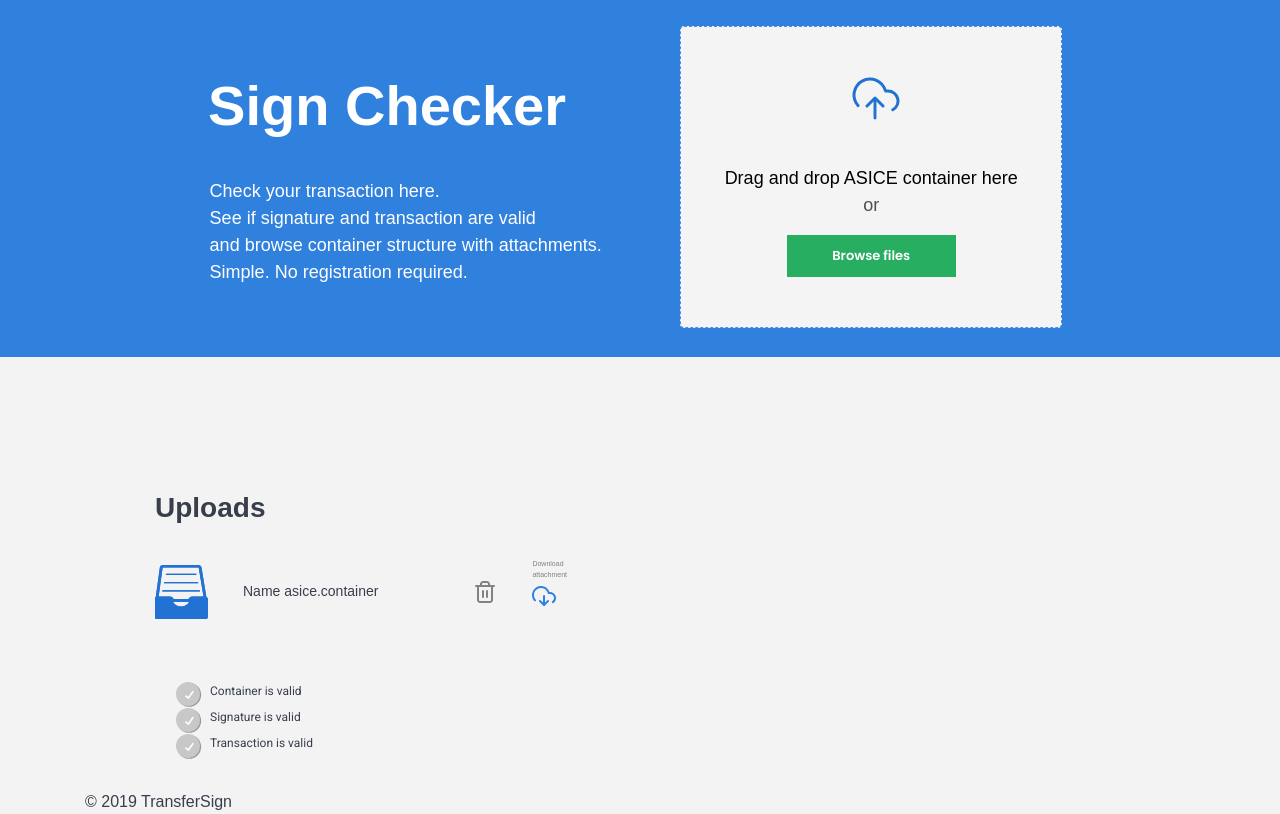
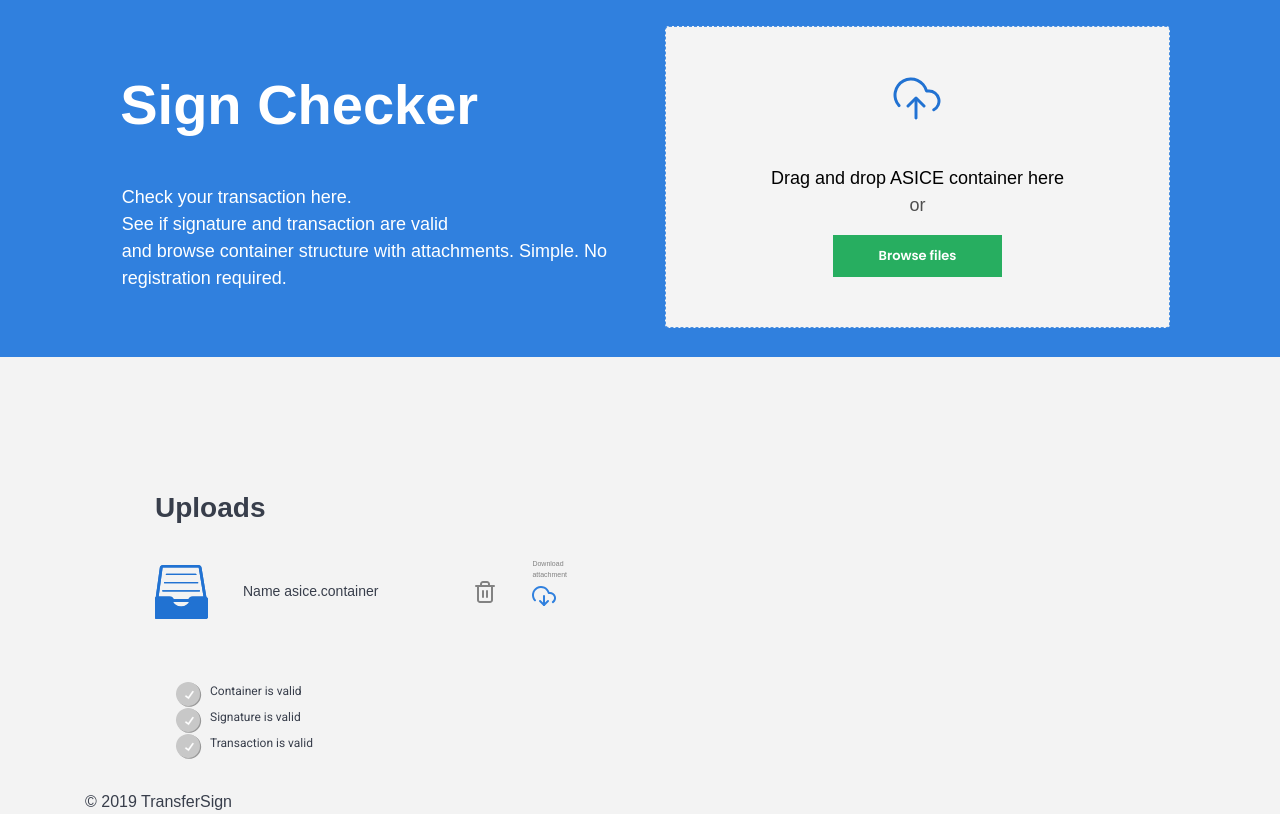
Before and after one commit to Albatovska/projects, a plain HTML site: page transfersign.com/index.html in a window 1280 px wide. Shown: the part 95-909 px from the top of the page. Drawn offline with Linux system fonts and the light colour scheme; a web font is replaced by a local one.

Commit message:
fixed new

```diff
--- a/transfersign.com/index.html
+++ b/transfersign.com/index.html
@@ -44,7 +44,7 @@
       </header>
       <section class="content-custom row">
         <div class=" container row">
-          <div class="offset-lg-1 col-lg-5 content">
+          <div class="w-50 content">
             <div class="content-block row">
               <div class="content-label row">
                 <h1>
@@ -60,7 +60,7 @@
               </div>
             </div>
           </div>
-          <div class="offset-lg-1 col-lg-5 content-left">
+          <div class="w-50 content-left">
             <div class="drag-drop">
               <div class="drag-drop_wrapp">
                 <div class="row">
--- a/transfersign.com/style.css
+++ b/transfersign.com/style.css
@@ -65,7 +65,7 @@ ul {
 .sign-checker .content-custom {
 
   color: #FFFFFF;
-  min-height: 67%;
+
 }
 
 .content-block {
```
